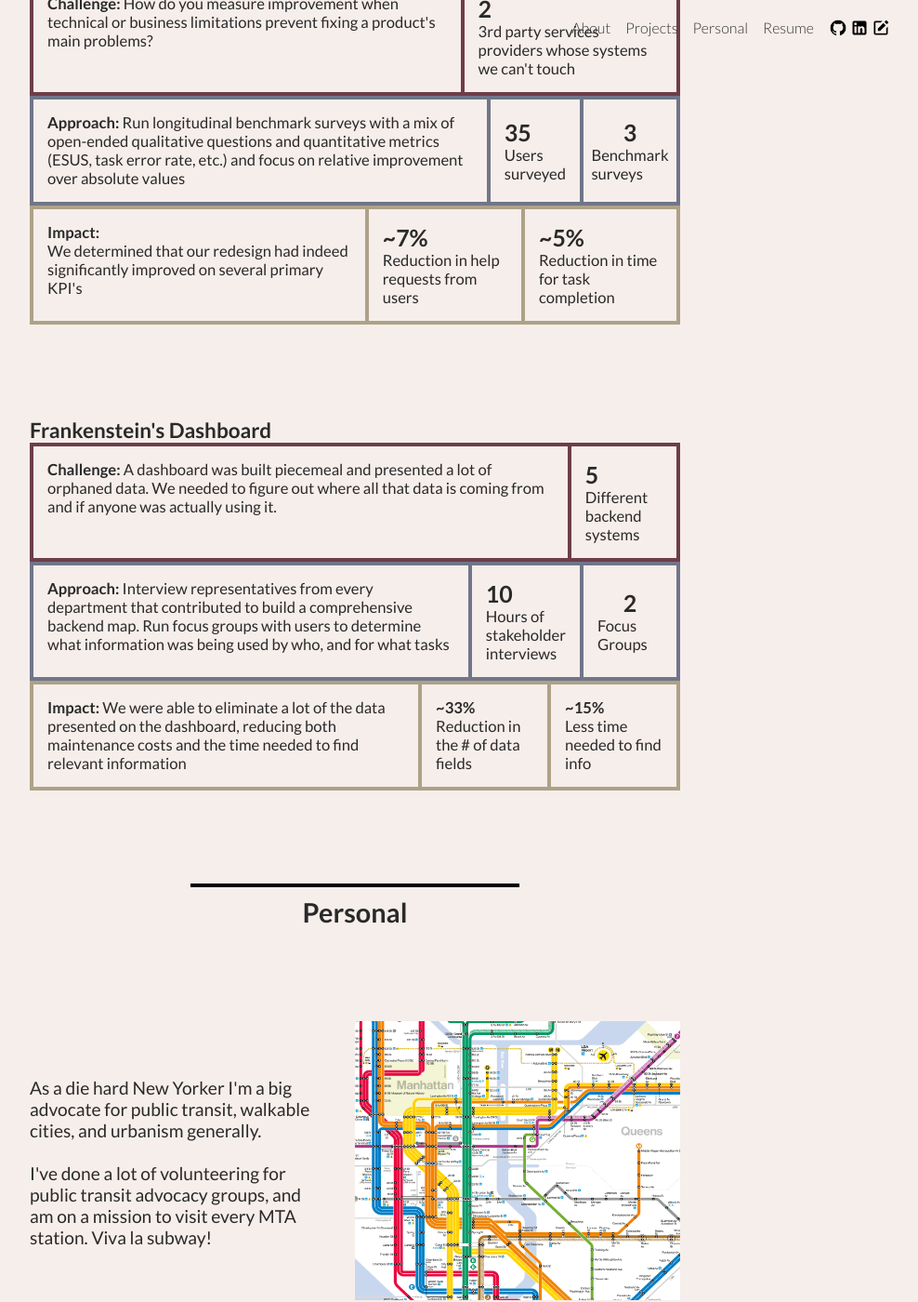
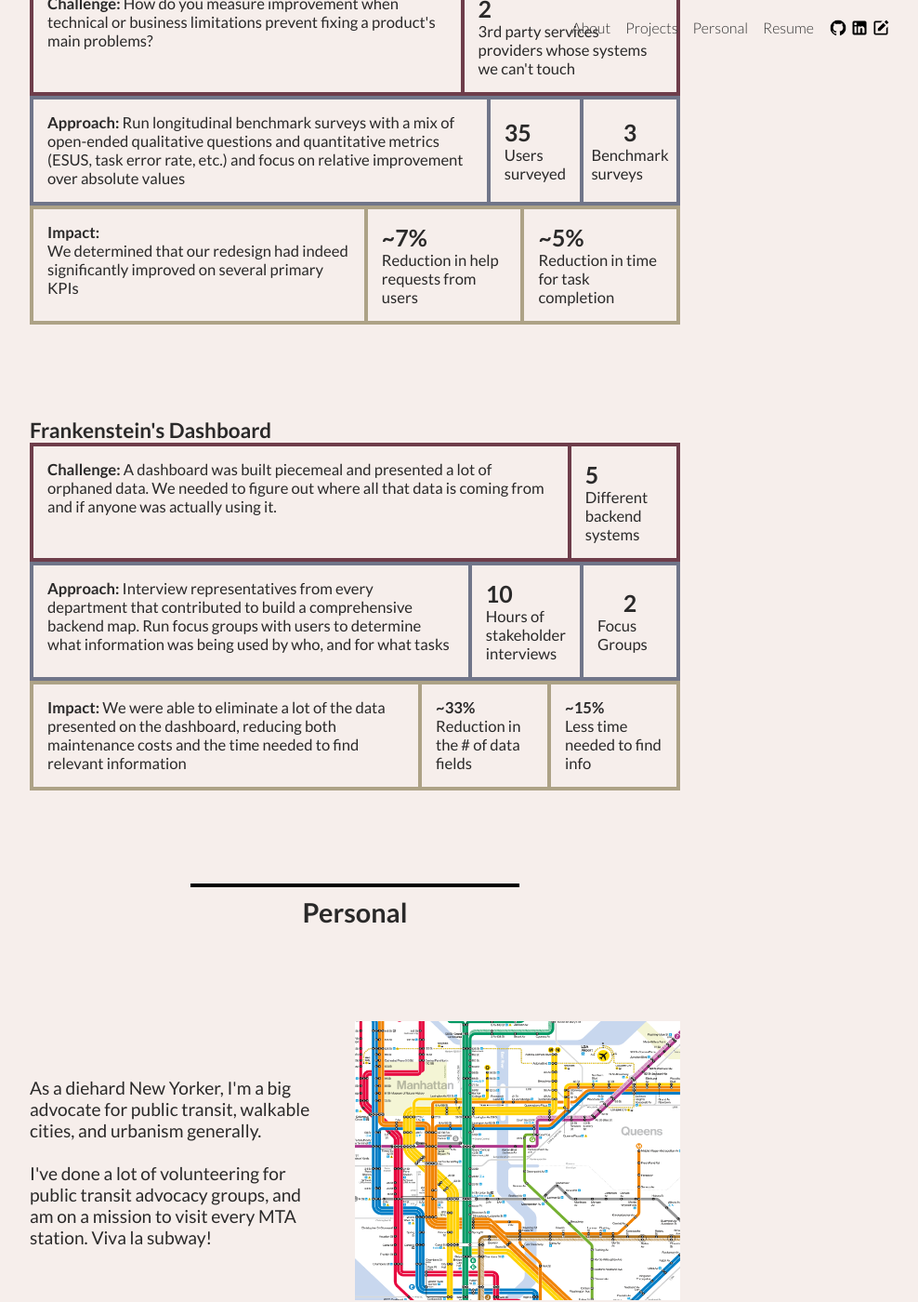
Before and after one commit to johnnycopes/graham-macisaac, a Jekyll site: the page index.html, which Jekyll copies as it is, in a window 1280 px wide and 1400 px high, scrolled down 1416 px. Shown: the whole window at 93% size, without its empty margins (258-1246 px from the left). Built offline with Jekyll 4.4.1, drawn with Linux system fonts in a browser that asks for light colours; some of the changed text lies outside the part shown; grey boxes are pictures that could not be loaded.

Commit message:
FEATURE: copy suggestions

```diff
--- a/index.html
+++ b/index.html
@@ -48,7 +48,7 @@
             >Mixed Methods<br />UX Researcher</span
           >
         </h1>
-        <h4>And general data person.</h4>
+        <h4>and general data person.</h4>
       </div>
       <div class="img">
         <img src="Images/Headshot.png" alt="Headshot" />
@@ -123,7 +123,7 @@
         <b>Impact:</b>
         <p>
           We determined that our redesign had indeed significantly improved on
-          several primary KPI's
+          several primary KPIs
         </p>
       </div>
       <div class="middle-cell">
@@ -186,7 +186,7 @@
     <div class="personal_section">
       <div class="text">
         <p>
-          As a die hard New Yorker I'm a big advocate for public transit,
+          As a diehard New Yorker, I'm a big advocate for public transit,
           walkable cities, and urbanism generally. <br /><br />I've done a lot
           of volunteering for public transit advocacy groups, and am on a
           mission to visit every MTA station. Viva la subway!
```
